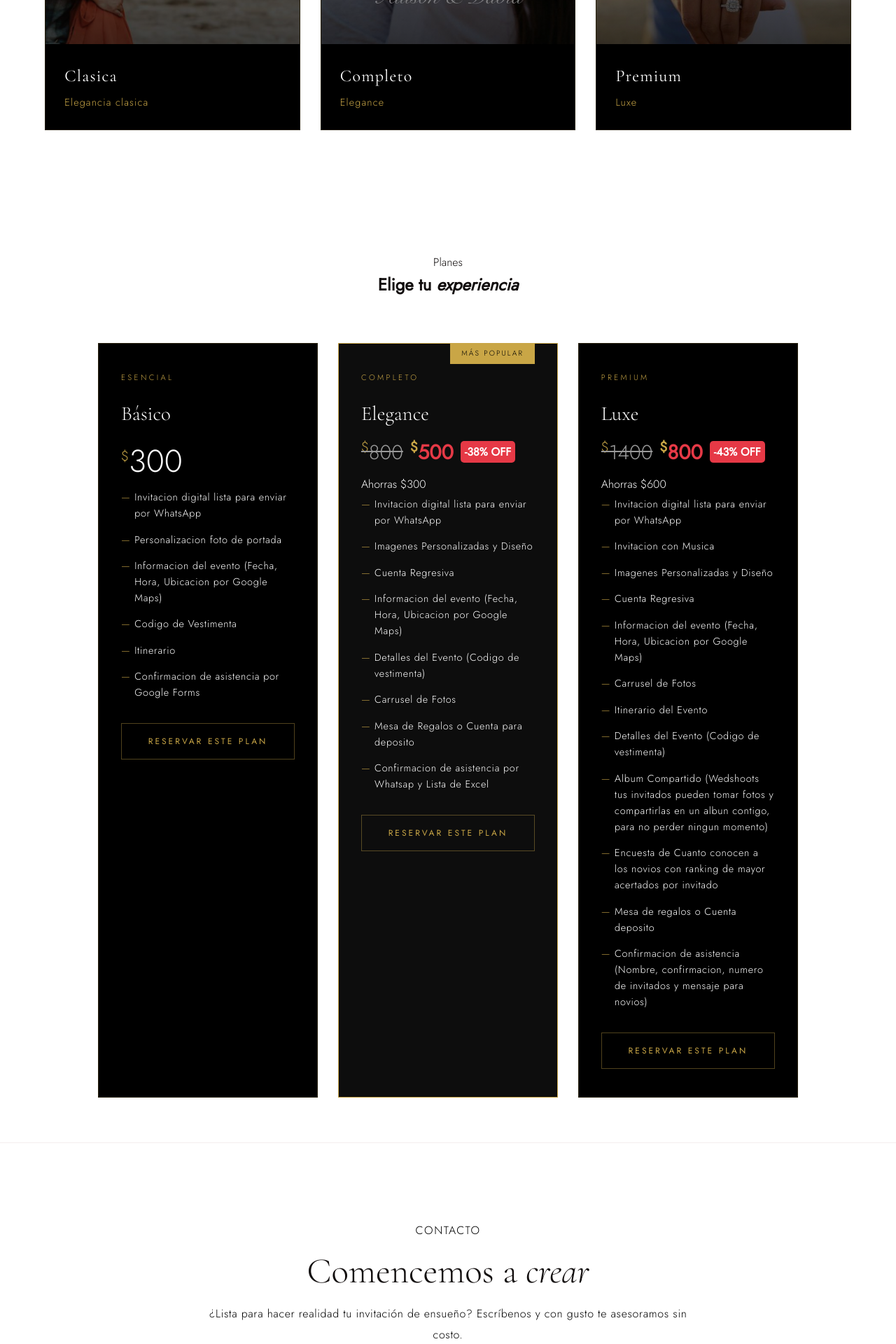
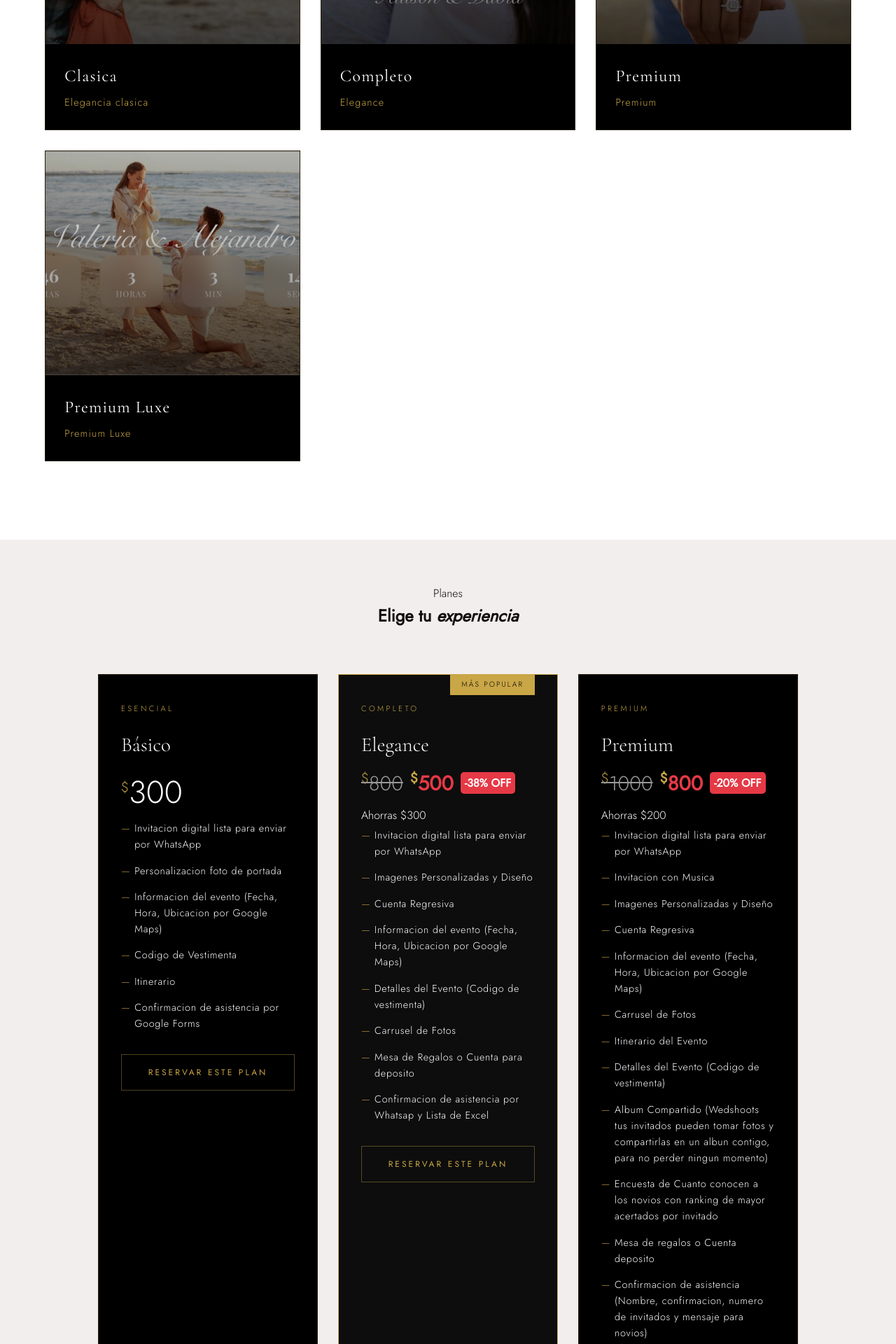
Before and after one commit to patrickespinoza/Wedly.web, a React (Vite) app: page / in a window 1280 px wide. Shown: the part 1400-3320 px from the top of the page at 70% size. Built offline with nearby package versions, Linux system fonts and the light colour scheme.

Commit message:
se agregopaquete nuevo

```diff
--- a/src/components/Gallery.jsx
+++ b/src/components/Gallery.jsx
@@ -24,9 +24,17 @@ const invitations = [
     url: "https://invitacion-web-03.vercel.app/",
     name: 'Premium',
     tag: 'Luxe',
-    desc: 'Luxe',
+    desc: 'Premium',
     image: "./Invitacion-03.jpg",
   },
+  {
+    id: 4,
+    url: "https://invitacion-web-04.vercel.app/",
+    name: 'Premium Luxe',
+    tag: 'Luxe',
+    desc: 'Premium Luxe',
+    image: "./Invitacion-04.jpg",
+  }
 ]
 
 export default function Gallery() {
--- a/src/components/Pricing.jsx
+++ b/src/components/Pricing.jsx
@@ -39,14 +39,38 @@ const plans = [
   },
   {
     tag: 'Premium',
-    name: 'Luxe',
+    name: 'Premium',
     price: {
-      original: 1400,
+      original: 1000,
       discount: 800
     },
     featured: false,
     features: [
       { text: 'Invitacion digital lista para enviar por WhatsApp', active: true },
+      { text: 'Invitacion con Musica', active: true },
+      { text: 'Imagenes Personalizadas y Diseño', active: true },
+      { text: 'Cuenta Regresiva', active: true },
+      { text: 'Informacion del evento (Fecha, Hora, Ubicacion por Google Maps)', active: true },
+      { text: 'Carrusel de Fotos', active: true },
+      { text: 'Itinerario del Evento', active: true },
+      { text: 'Detalles del Evento (Codigo de vestimenta)', active: true },
+      { text: 'Album Compartido (Wedshoots tus invitados pueden tomar fotos y compartirlas en un albun contigo, para no perder ningun momento)', active: true },
+      { text: 'Encuesta de Cuanto conocen a los novios con ranking de mayor acertados por invitado', active: true },
+      { text: 'Mesa de regalos o Cuenta deposito', active: true },
+      { text: 'Confirmacion de asistencia (Nombre, confirmacion, numero de invitados y mensaje para novios)', active: true },
+    ],
+  },
+  {
+    tag: 'Premium',
+    name: 'Luxe',
+    price: {
+      original: 1400,
+      discount: 1000
+    },
+    featured: false,
+    features: [
+      { text: 'Invitacion digital personalizada con numero de pases lista para enviar por WhatsApp', active: true },
+      { text: 'Portada con sobre interactivo', active: true },
       { text: 'Invitacion con Musica', active: true },
       { text: 'Imagenes Personalizadas y Diseño', active: true },
       { text: 'Cuenta Regresiva', active: true },
--- a/src/components/Pricing.module.css
+++ b/src/components/Pricing.module.css
@@ -1,6 +1,6 @@
 /* SECTION */
 .section {
-  background: #ffffff; /* 🔥 fondo blanco */
+  background: #f3eeee; /* 🔥 fondo blanco */
   padding: 4rem 0;
 }
 
```
Also changed, not shown: public/Invitacion-04.jpg (added).
